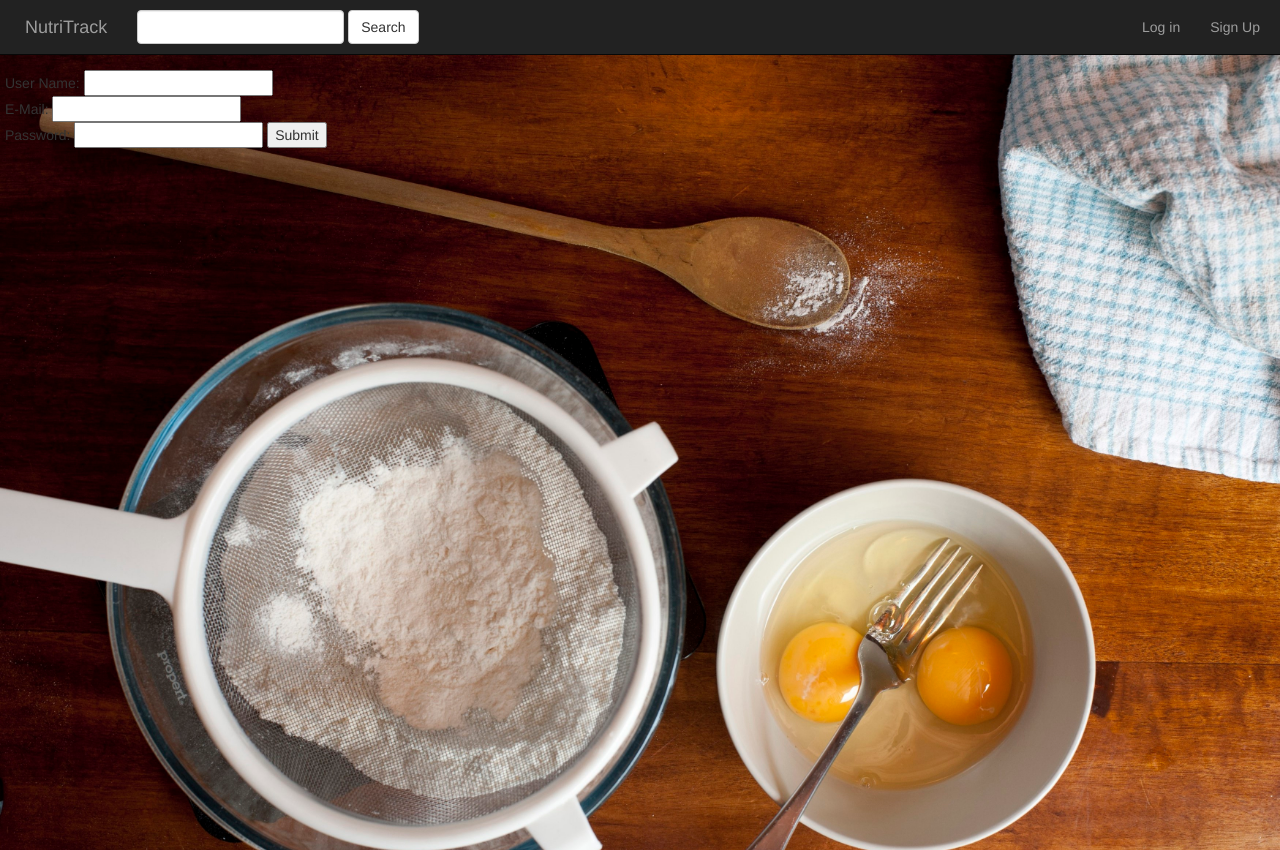
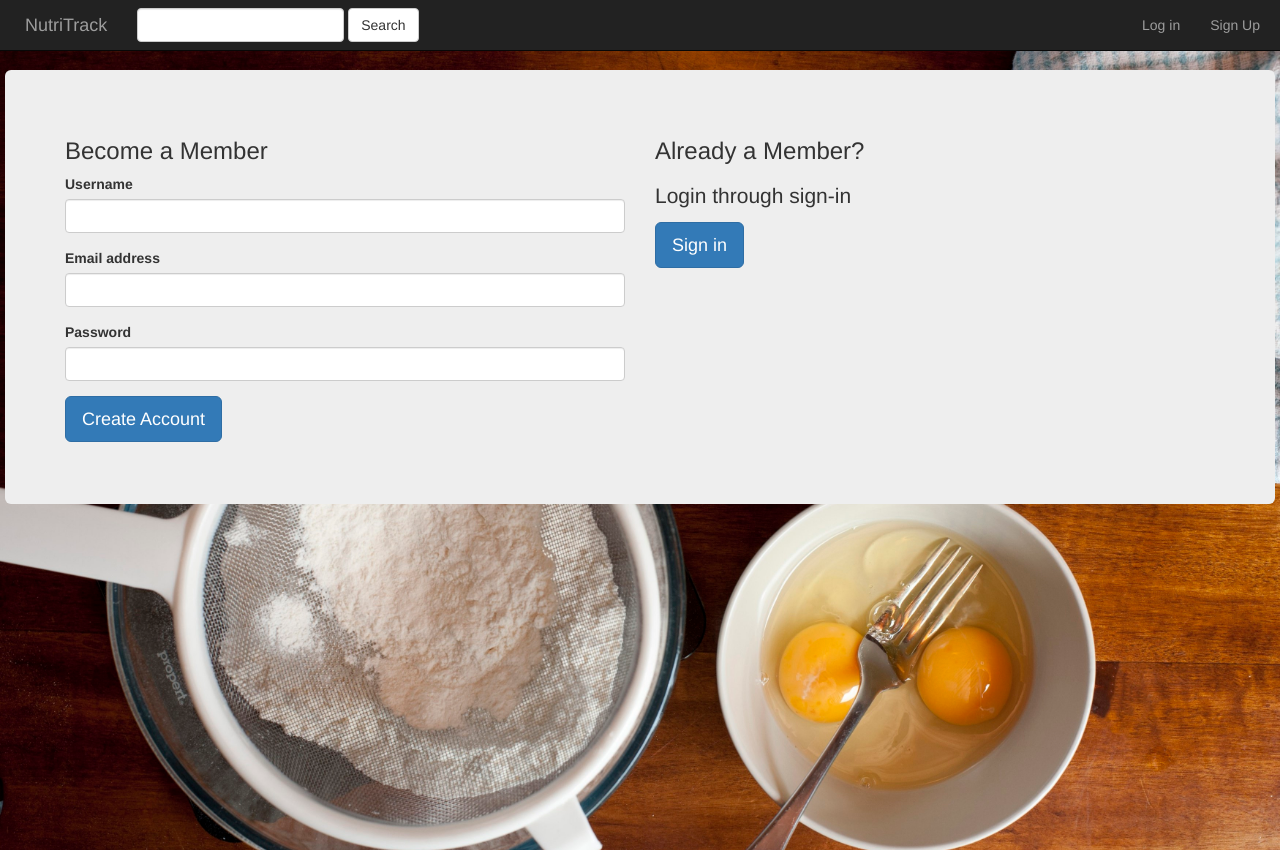
Before and after one commit to isik5/SWE573-1, a Django app: page /accounts/signup/ in a window 1280 px wide. Run offline with Django 3.2, Linux system fonts and the light colour scheme; some libraries are stand-ins or nearby versions.

Commit message:
Better login

```diff
--- a/accounts/templates/accounts/signup.html
+++ b/accounts/templates/accounts/signup.html
@@ -1,11 +1,36 @@
 <html>
 <body>
- <form action="{% url 'accounts:signup_request' %}" method="POST">
-	{% csrf_token %}
-	User Name: <input name="user" type="text" /></br>
-	E-Mail: <input name="mail" type="text" /></br>
-	Password: <input name="pass" type="password" />
-   <input type="submit"value="Submit" />
- </form>
+<div class="jumbotron container-fluid">
+	<div class="row">
+		<div class="col-md-6">
+			<form role="form" action="{% url 'accounts:signup_request' %}" method="POST">
+			{% csrf_token %}
+				<h3>Become a Member</h3>
+				<div class="form-group">
+					<label>Username</label>
+					<input type="text" class="form-control" name="user" />
+				</div>
+				<div class="form-group">
+					<label for="mail1">Email address</label>
+					<input type="text" class="form-control" name="mail" />
+				</div>
+				<div class="form-group">
+
+					<label for="pass1">Password</label>
+					<input type="password" class="form-control" name="pass"/>
+				</div>
+				<button type="submit" class="btn btn-primary btn-lg">
+					Create Account
+				</button>
+			</form>
+		</div>
+		<div class="col-md-6">
+			<h3>Already a Member?<h3>
+			<p>Login through sign-in</p>
+			<a class="btn btn-primary btn-lg" href="{% url 'accounts:signin' %}" role="button">Sign in</a>
+
+		</div>
+	</div>
+</div>
 </body>
 </html>
--- a/nutritrack/templates/nutritrack/master.html
+++ b/nutritrack/templates/nutritrack/master.html
@@ -32,7 +32,7 @@
 			position: absolute;
 			width: 100%;
 			margin-bottom: 0px;
-			padding: 2px 20px 2px 10px;
+			padding: 0px 20px 0px 10px;
 		}
 		.sidebar{
 			margin-top:0px;
```
Also changed, not shown: accounts/templates/accounts/signin.html (+35 -5 lines).
